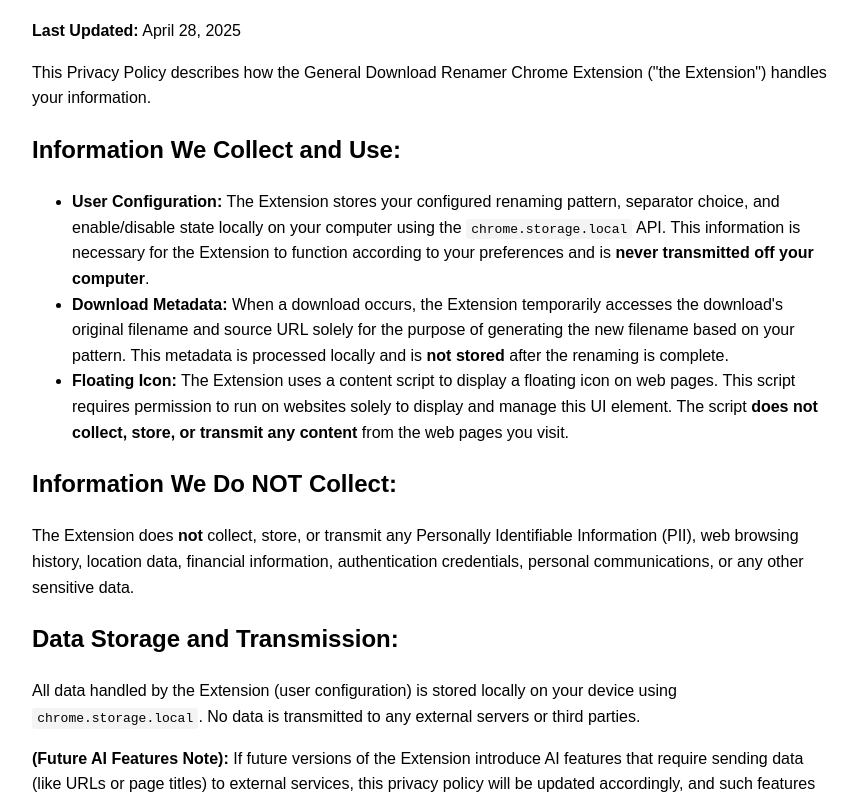
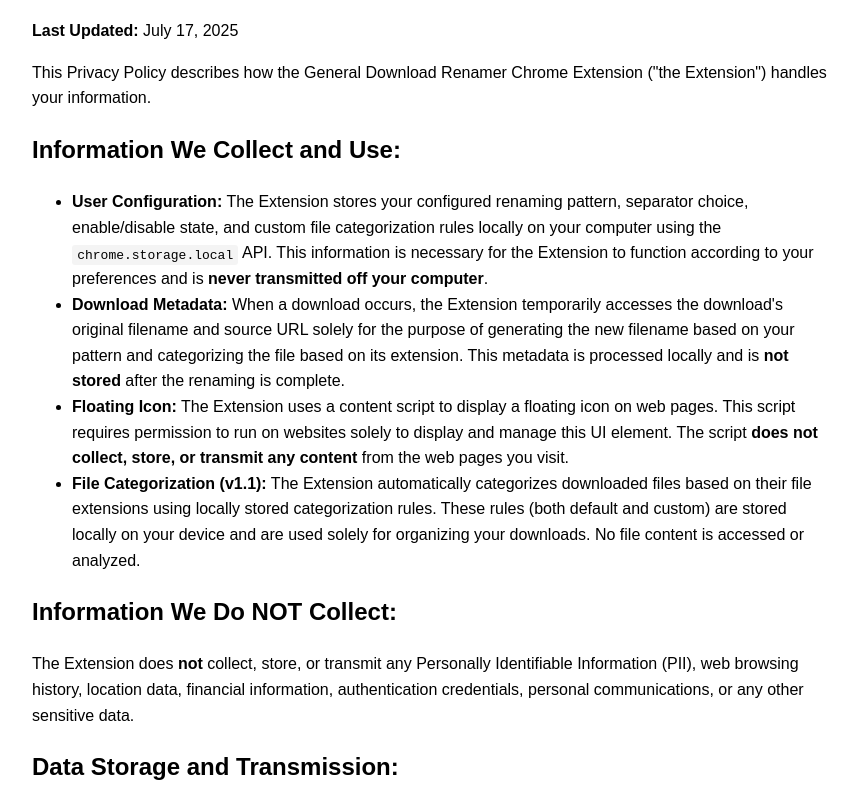
Before and after one commit to ShotgunZZ/General_Download_Renamer, a browser extension: page index.html in a window 1280 px wide. Shown: the part 125-927 px from the top of the page, without its empty margins (208-1065 px from the left). Drawn offline with Linux system fonts and the light colour scheme.

Commit message:
feat: add file categorization system with 11 default categories and new {category} placeholder

```diff
--- a/index.html
+++ b/index.html
@@ -15,16 +15,17 @@
 
     <h1>Privacy Policy for General Download Renamer</h1>
 
-    <p><strong>Last Updated:</strong> April 28, 2025</p>
+    <p><strong>Last Updated:</strong> July 17, 2025</p>
 
     <p>This Privacy Policy describes how the General Download Renamer Chrome Extension ("the Extension") handles your information.</p>
 
     <h2>Information We Collect and Use:</h2>
 
     <ul>
-        <li><strong>User Configuration:</strong> The Extension stores your configured renaming pattern, separator choice, and enable/disable state locally on your computer using the <code>chrome.storage.local</code> API. This information is necessary for the Extension to function according to your preferences and is <strong>never transmitted off your computer</strong>.</li>
-        <li><strong>Download Metadata:</strong> When a download occurs, the Extension temporarily accesses the download's original filename and source URL solely for the purpose of generating the new filename based on your pattern. This metadata is processed locally and is <strong>not stored</strong> after the renaming is complete.</li>
+        <li><strong>User Configuration:</strong> The Extension stores your configured renaming pattern, separator choice, enable/disable state, and custom file categorization rules locally on your computer using the <code>chrome.storage.local</code> API. This information is necessary for the Extension to function according to your preferences and is <strong>never transmitted off your computer</strong>.</li>
+        <li><strong>Download Metadata:</strong> When a download occurs, the Extension temporarily accesses the download's original filename and source URL solely for the purpose of generating the new filename based on your pattern and categorizing the file based on its extension. This metadata is processed locally and is <strong>not stored</strong> after the renaming is complete.</li>
         <li><strong>Floating Icon:</strong> The Extension uses a content script to display a floating icon on web pages. This script requires permission to run on websites solely to display and manage this UI element. The script <strong>does not collect, store, or transmit any content</strong> from the web pages you visit.</li>
+        <li><strong>File Categorization (v1.1):</strong> The Extension automatically categorizes downloaded files based on their file extensions using locally stored categorization rules. These rules (both default and custom) are stored locally on your device and are used solely for organizing your downloads. No file content is accessed or analyzed.</li>
     </ul>
 
     <h2>Information We Do NOT Collect:</h2>
@@ -33,7 +34,7 @@
 
     <h2>Data Storage and Transmission:</h2>
 
-    <p>All data handled by the Extension (user configuration) is stored locally on your device using <code>chrome.storage.local</code>. No data is transmitted to any external servers or third parties.</p>
+    <p>All data handled by the Extension (user configuration, renaming patterns, and custom categorization rules) is stored locally on your device using <code>chrome.storage.local</code>. No data is transmitted to any external servers or third parties.</p>
 
     <p><strong>(Future AI Features Note):</strong> If future versions of the Extension introduce AI features that require sending data (like URLs or page titles) to external services, this privacy policy will be updated accordingly, and such features will be optional or require explicit user consent where appropriate.</p>
 
```
Also changed, not shown: CHANGELOG.md (added), README.md, manifest.json.
